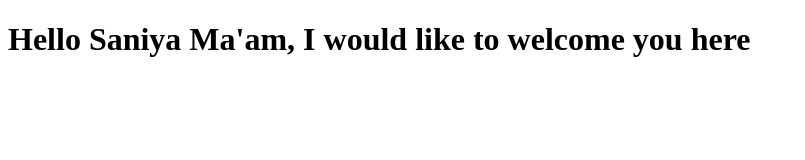
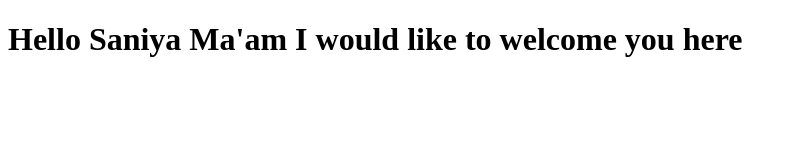
Before and after one commit to shubh-anshu/course-test, a plain HTML site: page site/index.html in a window 1280 px wide. Shown: the whole page, without its empty margins (0-805 px from the left). Drawn offline with Linux system fonts and the light colour scheme.

Commit message:
Small addition to our repository.

```diff
--- a/site/index.html
+++ b/site/index.html
@@ -4,6 +4,6 @@
 	<title>Hello Coursera!</title>
 </head>
 <body>
-<h1> Hello Saniya Ma'am, I would like to welcome you here</h1>
+<h1> Hello Saniya Ma'am I would like to welcome you here</h1>
 </body>
 </html>
```
